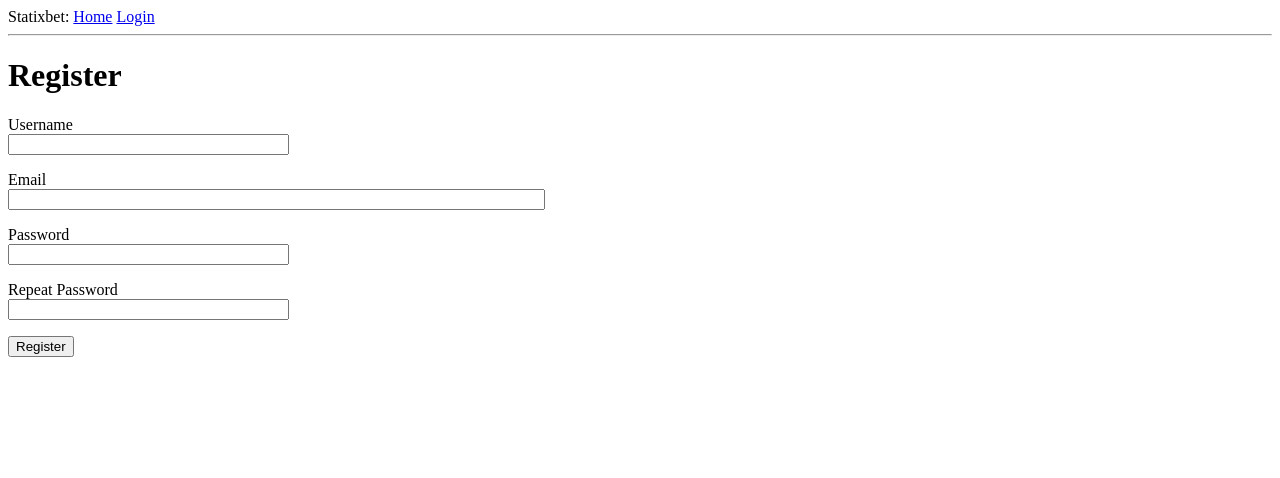
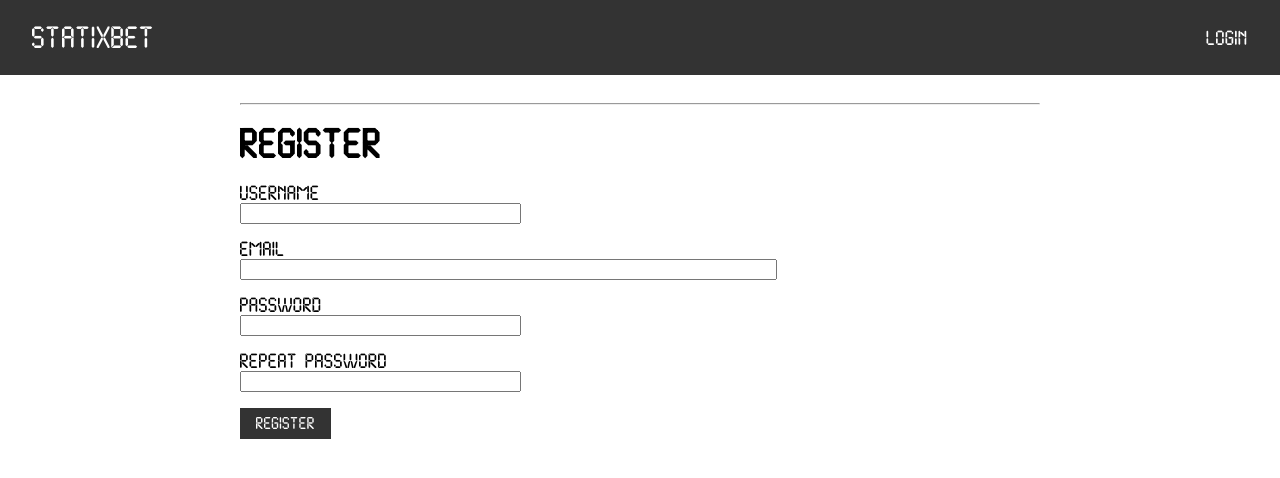
Before and after one commit to DenisLet/statixbet, a Flask app: page /register in a window 1280 px wide. Shown: the top 478 px of the page. Run offline with Flask 3, Linux system fonts and the light colour scheme.

Commit message:
vs. add navbar vs fonts

```diff
--- a/app/email.py
+++ b/app/email.py
@@ -15,7 +15,7 @@ def send_email(subject, sender, recipients, text_body, html_body):
 
 def send_password_reset_email(user):
     token = user.get_reset_password_token()
-    send_email('[Microblog] Reset Your Password',
+    send_email('[Statixbet] Reset Your Password',
                sender=app.config['ADMINS'][0],
                recipients=[user.email],
                text_body=render_template('email/reset_password.txt',
--- a/app/templates/base.html
+++ b/app/templates/base.html
@@ -3,11 +3,71 @@
 <head>
     <meta charset="UTF-8">
     <title>Statixbet</title>
-    <link rel="icon" type="image/png" href="static/icon_red.png">
+    <link rel="icon" type="image/png" href="{{ url_for('static', filename='icon_red.png') }}">
+    <style>
+        @font-face {
+            font-family: 'Moscow2024';
+            src: url('{{ url_for('static', filename='fonts/MOSCOW2024.otf') }}') format('opentype');
+            font-weight: normal;
+            font-style: normal;
+        }
+        body {
+            font-family: 'Moscow2024', sans-serif;
+            margin: 0;
+            padding: 0;
+        }
+        .container {
+            max-width: 800px;
+            margin: 0 auto;
+            padding: 20px;
+        }
+        .navbar {
+            display: flex;
+            justify-content: space-between;
+            align-items: center;
+            background-color: #333;
+            padding: 1rem;
+        }
+        .navbar a {
+            color: white;
+            text-decoration: none;
+            padding: 0.5rem 1rem;
+        }
+        .navbar a:hover {
+            background-color: #ddd;
+            color: black;
+        }
+        .navbar .brand {
+            font-size: 1.5rem;
+        }
+        .navbar .right {
+            display: flex;
+            align-items: center;
+        }
+        .navbar .right span {
+            margin-right: 1rem;
+        }
+        .button {
+            font-family: 'Moscow2024', sans-serif;
+            color: white;
+            background-color: #333;
+            border: none;
+            padding: 0.5rem 1rem;
+            cursor: pointer;
+        }
+        .button:hover {
+            background-color: #ddd;
+            color: black;
+        }
+        .header {
+            font-family: 'Moscow2024', sans-serif;
+            color: #333;
+        }
+    </style>
 </head>
 <body>
-    <div>Statixbet:
-        <a href="{{ url_for('index') }}">Home</a>
+    <div class="navbar">
+        <a class="brand" href="{{ url_for('index') }}">Statixbet</a>
         {% if current_user.is_anonymous %}
             <a href="{{ url_for('login') }}">Login</a>
         {% else %}
@@ -16,6 +76,7 @@
             <a href="{{ url_for('logout') }}">Logout</a>
         {% endif %}
     </div>
+    <div class="container">
         <hr>
         {% with messages = get_flashed_messages() %}
             {% if messages %}
@@ -27,5 +88,6 @@
             {% endif %}
         {% endwith %}
         {% block content %}{% endblock %}
+    </div>
 </body>
 </html>
--- a/app/templates/login.html
+++ b/app/templates/login.html
@@ -19,7 +19,7 @@
       {% endfor %}
     </p>
     <p>{{ form.remember_me() }} {{ form.remember_me.label }}</p>
-    <p>{{ form.submit() }}</p>
+    <p>{{ form.submit(class_="button") }}</p>
     <p>New User?
       <a href="{{ url_for('register') }}">Click to Register!</a>
     <p>
--- a/app/templates/register.html
+++ b/app/templates/register.html
@@ -31,6 +31,6 @@
             <span style="color: red;">[{{ error }}]</span>
             {% endfor %}
         </p>
-        <p>{{ form.submit() }}</p>
+        <p>{{ form.submit(class_="button") }}</p>
     </form>
 {% endblock %}
--- a/app/templates/resend_confirmation.html
+++ b/app/templates/resend_confirmation.html
@@ -11,6 +11,6 @@
             <span style="color: red;">[{{ error }}]</span>
         {% endfor %}
     </p>
-    <p>{{ form.submit() }}</p>
+    <p>{{ form.submit(class_="button") }}</p>
 </form>
 {% endblock %}
--- a/app/templates/reset_password.html
+++ b/app/templates/reset_password.html
@@ -18,6 +18,6 @@
             <span style="color: red;">[{{ error }}]</span>
             {% endfor %}
         </p>
-        <p>{{ form.submit() }}</p>
+        <p>{{ form.submit(class_="button") }}</p>
     </form>
 {% endblock %}
--- a/app/templates/reset_password_request.html
+++ b/app/templates/reset_password_request.html
@@ -11,6 +11,6 @@
             <span style="color: red;">[{{ error }}]</span>
             {% endfor %}
         </p>
-        <p>{{ form.submit() }}</p>
+        <p>{{ form.submit(class_="button") }}</p>
     </form>
 {% endblock %}
```
Also changed, not shown: app/static/fonts/MOSCOW2024.otf (added). Lines whose indentation alone changed are shown as unchanged.
